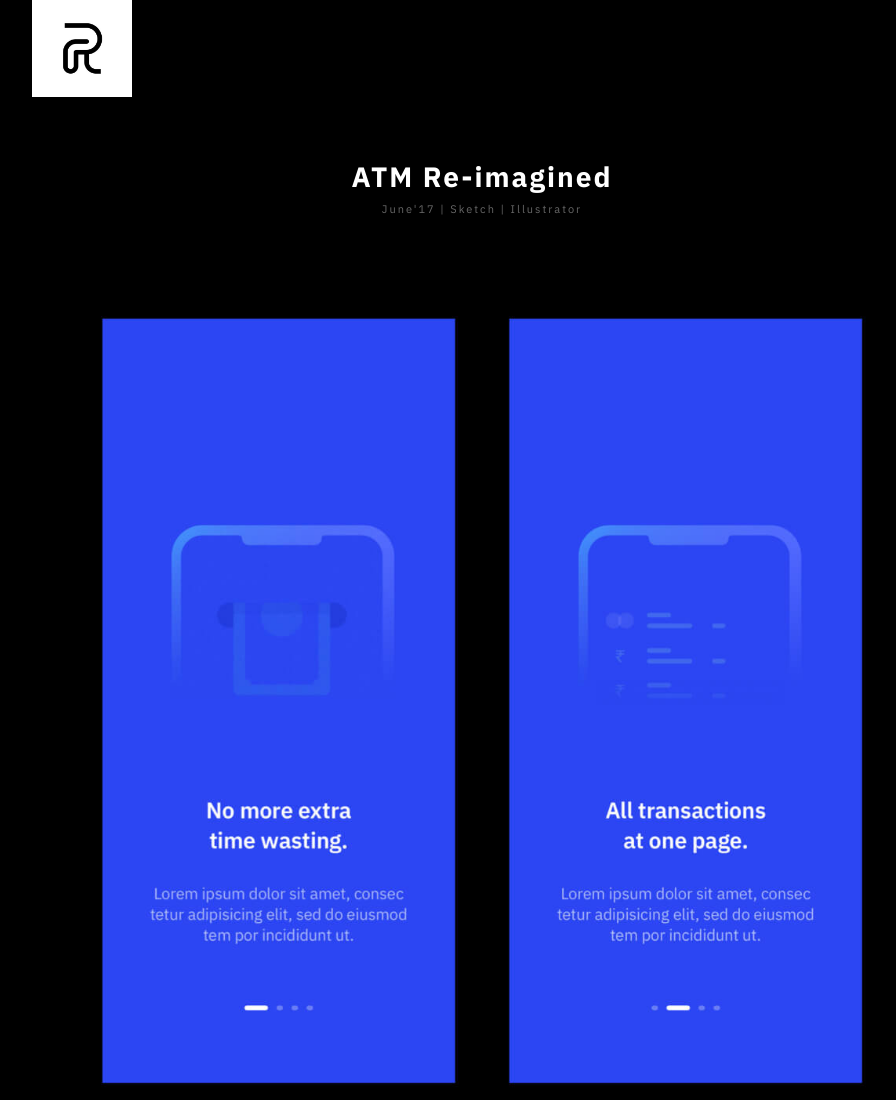
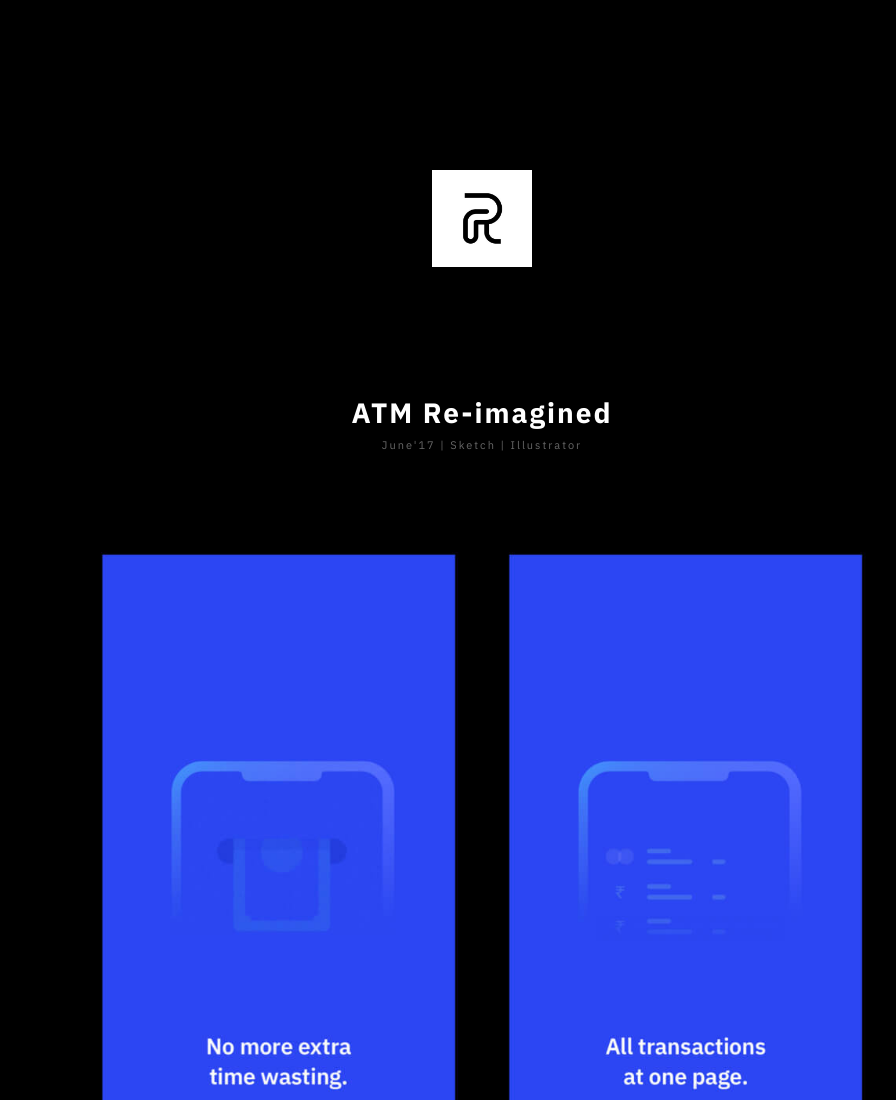
Before and after one commit to ramshideranhikal/portfolio-site, a plain HTML site: page atm.html in a window 1280 px wide. Shown: the top 1100 px of the page, without its empty margins (158-1054 px from the left). Drawn offline with Linux system fonts and the light colour scheme; a web font is replaced by a local one.

Commit message:
Update style.css

```diff
--- a/style.css
+++ b/style.css
@@ -86,7 +86,11 @@ h2 span{margin:0 20px}
     margin-bottom: 70px;
 }
 .logostat{
-width:100px;
+    width:100px;
+    margin: 0 auto;
+    display: block;
+    margin-top: 170px;
+    margin-bottom: 70px;
 }
 .works{
     width: 100%;
```
